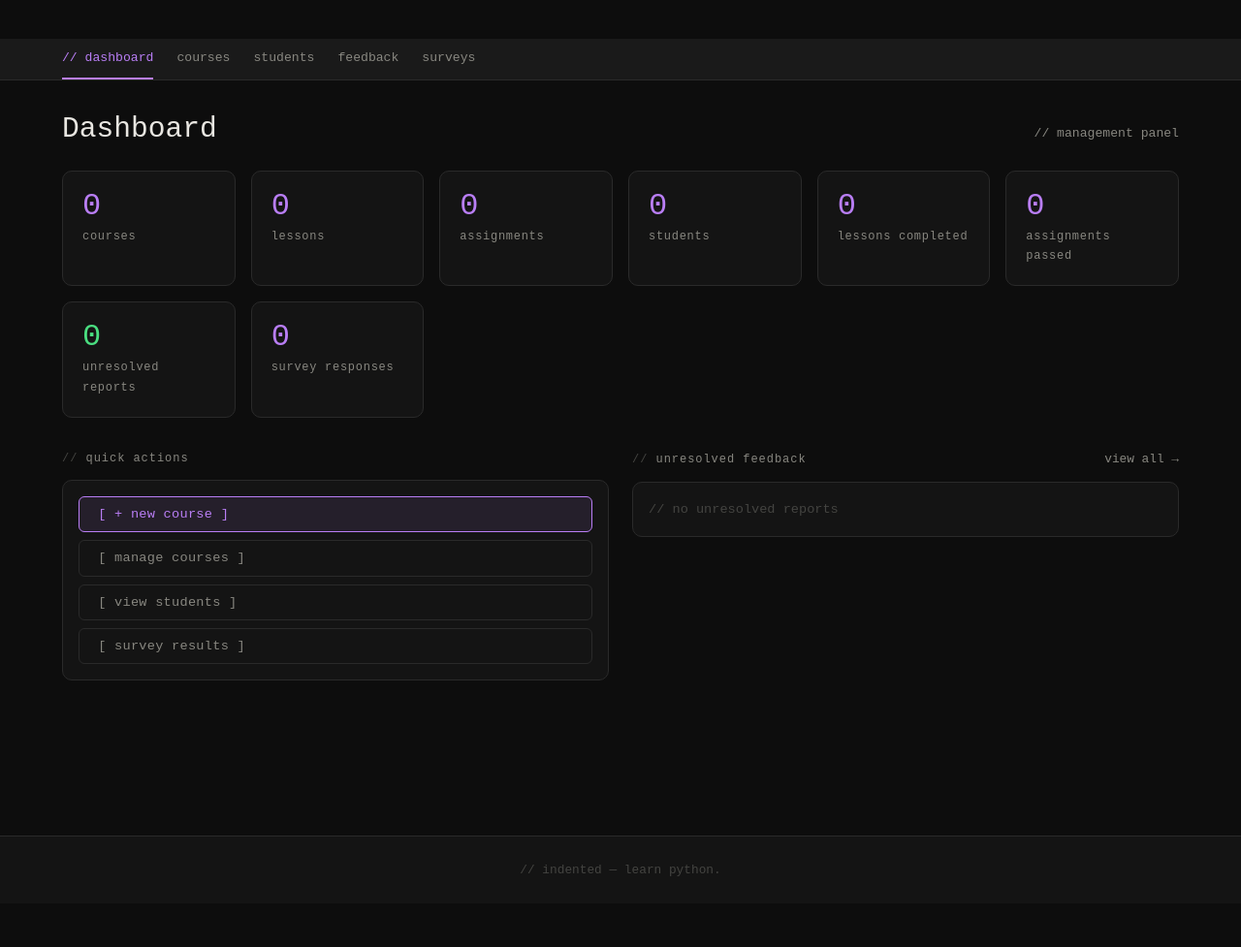
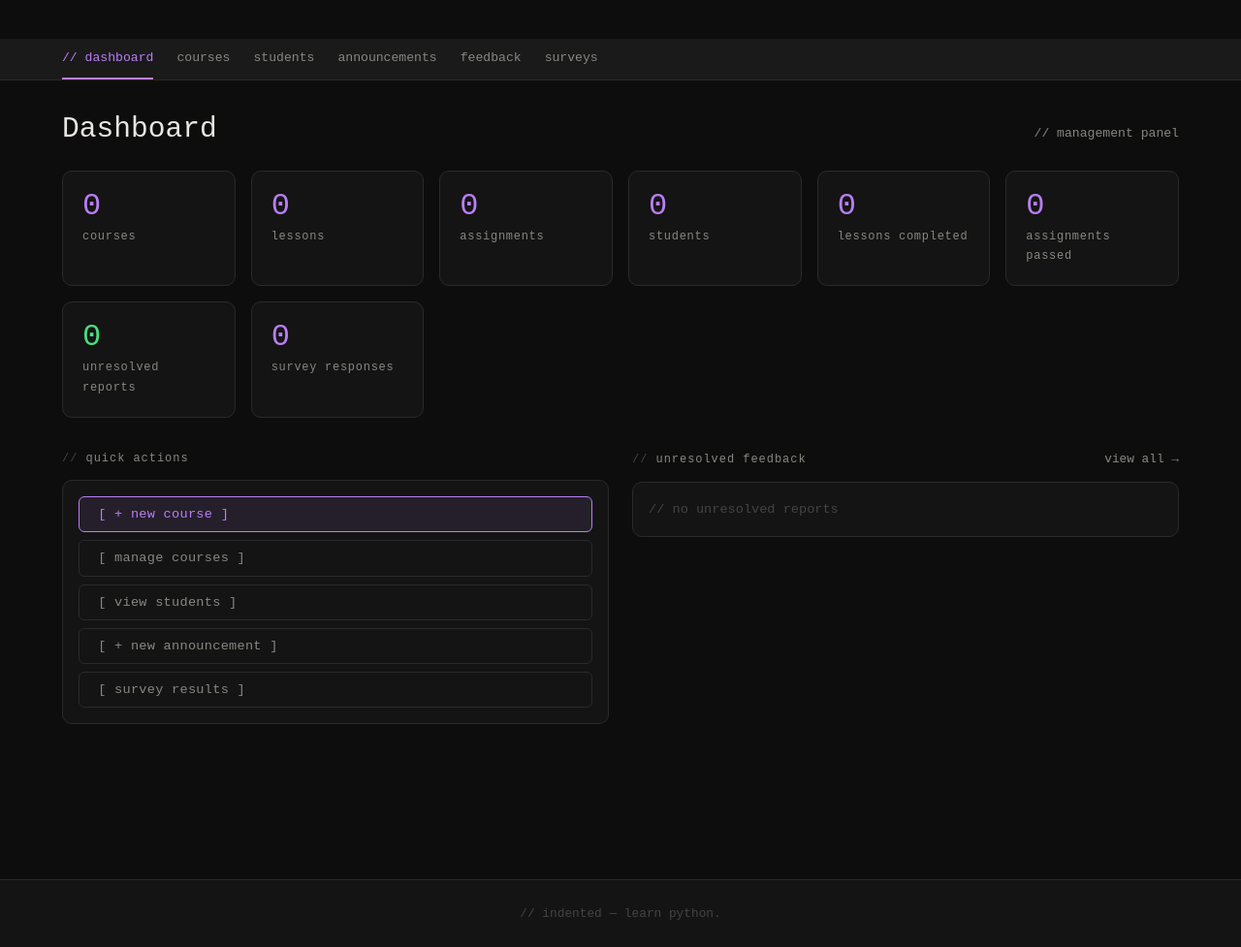
Before and after one commit to GravesSoftwareDev/indented, a Django app: page /manage/ in a window 1280 px wide. Shown: the part 56-1033 px from the top of the page at 97% size. Before the commit the page ends 960 px from the top, so only its background shows below. Run offline with Django 5.2, Linux system fonts and the light colour scheme; the visitor is signed in with stand-in values (Sample User, id 1); data comes from the database, SQL or seed files in the repository; data that the repository does not hold is empty; some libraries are stand-ins or nearby versions.

Commit message:
Add announcement system

```diff
--- a/core/settings.py
+++ b/core/settings.py
@@ -68,6 +68,7 @@
                 'django.template.context_processors.request',
                 'django.contrib.auth.context_processors.auth',
                 'django.contrib.messages.context_processors.messages',
+                'courses.context_processors.active_announcement',
             ],
         },
     },
--- /dev/null
+++ b/courses/context_processors.py
@@ -0,0 +1,17 @@
+from django.utils import timezone
+from .models import Announcement
+
+
+def active_announcement(request):
+    if not request.user.is_authenticated:
+        return {}
+
+    now = timezone.now()
+    announcement = (
+        Announcement.objects
+        .filter(starts_at__lte=now, ends_at__gte=now)
+        .exclude(dismissals__user=request.user)
+        .order_by('-created_at')
+        .first()
+    )
+    return {'active_announcement': announcement}
--- a/courses/urls.py
+++ b/courses/urls.py
@@ -4,6 +4,7 @@
 urlpatterns = [
     path('', views.course_list, name='course_list'),
     path('feedback/', views.feedback_report, name='feedback_report'),
+    path('announcements/<int:announcement_id>/dismiss/', views.dismiss_announcement, name='dismiss_announcement'),
     path('<slug:slug>/', views.course_detail, name='course_detail'),
     path('<slug:slug>/survey/', views.course_survey, name='course_survey'),
     path('<slug:slug>/survey/done/', views.course_survey_done, name='course_survey_done'),
--- a/panel/urls.py
+++ b/panel/urls.py
@@ -34,6 +34,12 @@
     path('feedback/', views.feedback_list, name='feedback_list'),
     path('feedback/<int:pk>/toggle/', views.feedback_toggle, name='feedback_toggle'),
 
+    # Announcements
+    path('announcements/', views.announcement_list, name='announcement_list'),
+    path('announcements/new/', views.announcement_create, name='announcement_create'),
+    path('announcements/<int:pk>/edit/', views.announcement_edit, name='announcement_edit'),
+    path('announcements/<int:pk>/delete/', views.announcement_delete, name='announcement_delete'),
+
     # Students
     path('students/', views.students, name='students'),
     path('students/new/', views.student_create, name='student_create'),
--- a/panel/views.py
+++ b/panel/views.py
@@ -3,14 +3,16 @@
 
 from django.shortcuts import render, get_object_or_404, redirect
 from django.urls import reverse
+from django.utils import timezone
 from django.utils.text import slugify
 from django.contrib.auth.models import User
 
 from courses.models import (
     Course, Lesson, LessonProgress, LessonQuestion,
     Assignment, AssignmentSubmission, FeedbackReport, CourseSurveyResponse,
+    Announcement,
 )
-from .forms import CourseForm, LessonForm, LessonQuestionForm, AssignmentForm, StudentCreateForm, StudentEditForm
+from .forms import CourseForm, LessonForm, LessonQuestionForm, AssignmentForm, StudentCreateForm, StudentEditForm, AnnouncementForm
 
 
 def staff_required(view_func):
@@ -341,6 +343,66 @@
     return redirect('panel:feedback_list')
 
 
+# ─── Announcements ────────────────────────────────────────────────────────────
+
+@staff_required
+def announcement_list(request):
+    now = timezone.now()
+    announcements = Announcement.objects.all()
+    return render(request, 'panel/announcement_list.html', {
+        'announcements': announcements,
+        'now': now,
+        'panel_section': 'announcements',
+    })
+
+
+@staff_required
+def announcement_create(request):
+    form = AnnouncementForm(request.POST or None)
+    if form.is_valid():
+        form.save()
+        return redirect('panel:announcement_list')
+    return render(request, 'panel/announcement_form.html', {
+        'form': form,
+        'title': 'New Announcement',
+        'submit_label': 'Create Announcement',
+        'cancel_url': reverse('panel:announcement_list'),
+        'panel_section': 'announcements',
+    })
+
+
+@staff_required
+def announcement_edit(request, pk):
+    announcement = get_object_or_404(Announcement, pk=pk)
+    form = AnnouncementForm(request.POST or None, instance=announcement)
+    if form.is_valid():
+        form.save()
+        return redirect('panel:announcement_list')
+    return render(request, 'panel/announcement_form.html', {
+        'form': form,
+        'announcement': announcement,
+        'title': f'Edit: {announcement.title}',
+        'submit_label': 'Save Changes',
+        'cancel_url': reverse('panel:announcement_list'),
+        'panel_section': 'announcements',
+    })
+
+
+@staff_required
+def announcement_delete(request, pk):
+    announcement = get_object_or_404(Announcement, pk=pk)
+    if request.method == 'POST':
+        announcement.delete()
+        return redirect('panel:announcement_list')
+    return render(request, 'panel/confirm_delete.html', {
+        'object_name': announcement.title,
+        'object_type': 'announcement',
+        'warning': None,
+        'cancel_url': reverse('panel:announcement_list'),
+        'panel_section': 'announcements',
+    })
+
+
 # ─── Students ─────────────────────────────────────────────────────────────────
 
 @staff_required
--- a/templates/base.html
+++ b/templates/base.html
@@ -1,4 +1,5 @@
 {% load static %}
+{% load markdown_extras %}
 <!DOCTYPE html>
 <html lang="en">
 <head>
@@ -11,6 +12,23 @@
   {% block extra_head %}{% endblock %}
 </head>
 <body>
+
+  {% if active_announcement %}
+  <div id="announcement-overlay" class="announcement-overlay" role="dialog" aria-modal="true" aria-labelledby="announcement-title">
+    <div class="card announcement-modal">
+      <div class="announcement-modal__header">
+        <span class="section-label" style="margin-bottom: 0;">announcement</span>
+        <button type="button" class="announcement-modal__close" onclick="dismissAnnouncement({{ active_announcement.id }})" aria-label="Dismiss announcement">[ x ]</button>
+      </div>
+      <h2 id="announcement-title">{{ active_announcement.title }}</h2>
+      <div class="lesson-content announcement-modal__body">{{ active_announcement.body|render_markdown }}</div>
+      <div class="announcement-modal__actions">
+        <button type="button" class="btn btn--primary" onclick="dismissAnnouncement({{ active_announcement.id }})">[ got it ]</button>
+      </div>
+    </div>
+  </div>
+  <script>document.body.style.overflow = 'hidden';</script>
+  {% endif %}
 
   <nav>
     <div class="nav__inner">
@@ -78,6 +96,21 @@
       btn.textContent = isLight ? '[ dark ]' : '[ light ]';
       btn.setAttribute('aria-label', isLight ? 'Switch to dark mode' : 'Switch to light mode');
     }
+
+    function dismissAnnouncement(id) {
+      const overlay = document.getElementById('announcement-overlay');
+      if (overlay) overlay.remove();
+      document.body.style.overflow = '';
+
+      const csrfToken = document.cookie.split(';')
+        .find(c => c.trim().startsWith('csrftoken='))
+        ?.split('=')[1];
+
+      fetch(`/courses/announcements/${id}/dismiss/`, {
+        method: 'POST',
+        headers: { 'X-CSRFToken': csrfToken },
+      });
+    }
   </script>
 
 </body>
--- a/templates/panel/base_panel.html
+++ b/templates/panel/base_panel.html
@@ -90,6 +90,7 @@
     <a href="{% url 'panel:dashboard' %}"    {% if panel_section == 'dashboard' %}class="active"{% endif %}>// dashboard</a>
     <a href="{% url 'panel:course_list' %}"  {% if panel_section == 'courses'   %}class="active"{% endif %}>courses</a>
     <a href="{% url 'panel:students' %}"     {% if panel_section == 'students'  %}class="active"{% endif %}>students</a>
+    <a href="{% url 'panel:announcement_list' %}"{% if panel_section == 'announcements' %}class="active"{% endif %}>announcements</a>
     <a href="{% url 'panel:feedback_list' %}"{% if panel_section == 'feedback'  %}class="active"{% endif %}>
       feedback{% if unresolved_count %} <span style="color:var(--clr-warning);">({{ unresolved_count }})</span>{% endif %}
     </a>
--- a/templates/panel/dashboard.html
+++ b/templates/panel/dashboard.html
@@ -54,6 +54,7 @@
         <a href="{% url 'panel:course_create' %}" class="btn btn--primary" style="text-align: left;">[ + new course ]</a>
         <a href="{% url 'panel:course_list' %}" class="btn btn--ghost" style="text-align: left;">[ manage courses ]</a>
         <a href="{% url 'panel:students' %}" class="btn btn--ghost" style="text-align: left;">[ view students ]</a>
+        <a href="{% url 'panel:announcement_create' %}" class="btn btn--ghost" style="text-align: left;">[ + new announcement ]</a>
         <a href="{% url 'panel:surveys' %}" class="btn btn--ghost" style="text-align: left;">[ survey results ]</a>
       </div>
     </div>
```
Also changed, not shown: courses/admin.py (+12 -1 lines), courses/models.py (+31 -0 lines), courses/views.py (+11 -1 lines), panel/forms.py (+27 -1 lines), static/css/main.css (+48 -0 lines), templates/panel/announcement_form.html (added, +55 -0 lines), templates/panel/announcement_list.html (added, +54 -0 lines), courses/migrations/0010_announcement_announcementdismissal.py (added).
